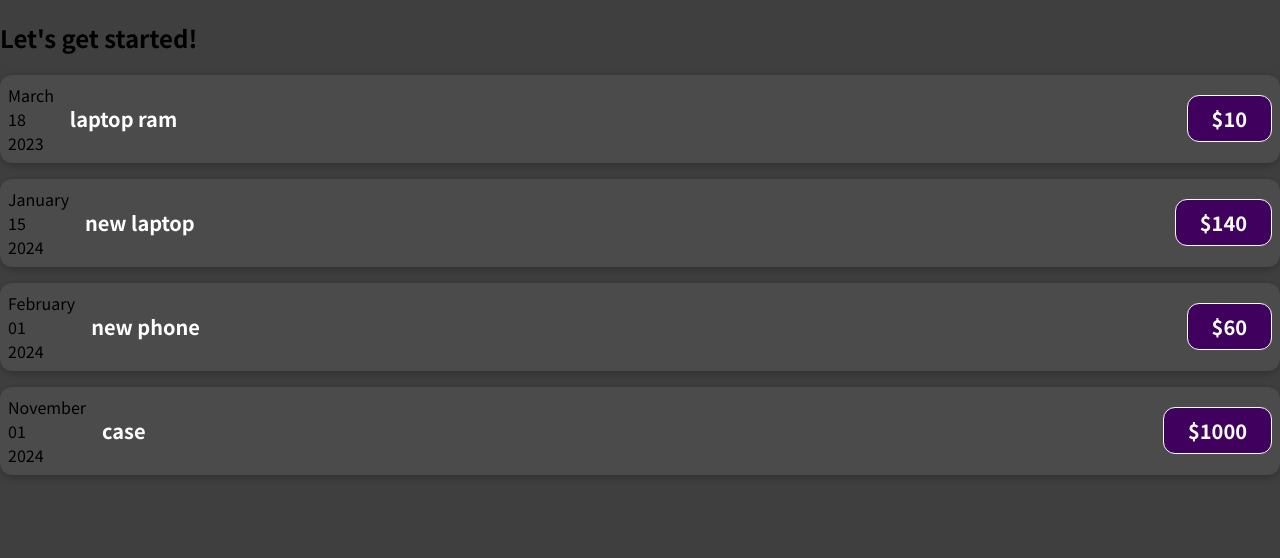
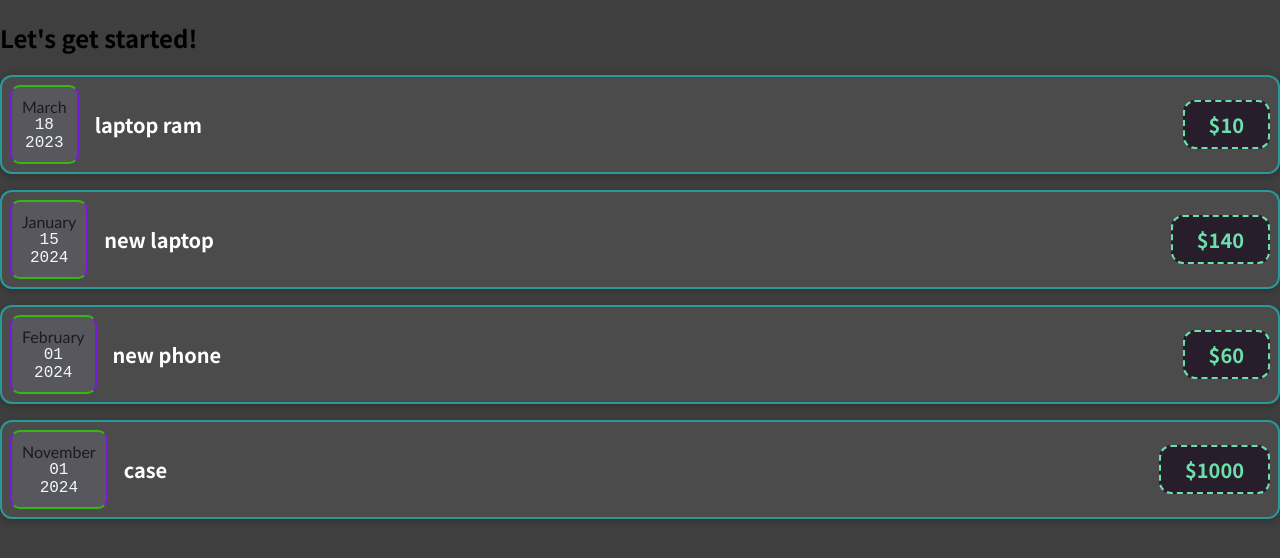
Before and after one commit to Hawkazizi/React-ForLearning, a JavaScript app: page / in a window 1280 px wide. Shown: the top 558 px of the page. Built offline with nearby package versions, Linux system fonts and the light colour scheme.

Commit message:
add some more styling

```diff
--- /dev/null
+++ b/src/components/ExpenseDate.css
@@ -0,0 +1,24 @@
+.date {
+  border-radius: 10px;
+  border: 2px solid rgb(124, 25, 223);
+  border-top: 2px solid rgb(56, 183, 18);
+  border-bottom: 2px solid rgb(56, 183, 18);
+  padding: 10px;
+  text-align: center;
+  background-color: rgb(87, 87, 93);
+}
+
+.date--month {
+  color: rgba(0, 0, 0, 0.684);
+  font-family: "Trebuchet MS", "Lucida Sans Unicode", "Lucida Grande",
+    "Lucida Sans", Arial, sans-serif;
+}
+
+.date--year {
+  color: aliceblue;
+  font-family: "Courier New", Courier, monospace;
+}
+.date--day {
+  font-family: "Courier New", Courier, monospace;
+  color: aliceblue;
+}
--- /dev/null
+++ b/src/components/ExpenseDate.js
@@ -0,0 +1,16 @@
+import "./ExpenseDate.css";
+
+function ExpenseDate(props) {
+  const month = props.date.toLocaleString("en-US", { month: "long" });
+  const day = props.date.toLocaleString("en-US", { day: "2-digit" });
+  const year = props.date.getFullYear();
+  return (
+    <div className="date">
+      <div className="date--month">{month}</div>
+      <div className="date--day">{day}</div>
+      <div className="date--year">{year}</div>
+    </div>
+  );
+}
+
+export default ExpenseDate;
--- a/src/components/ExpenseItem.css
+++ b/src/components/ExpenseItem.css
@@ -5,6 +5,7 @@
   box-shadow: 0 2px 8px rgba(0, 0, 0, 0.25);
   padding: 0.5rem;
   margin: 1rem 0;
+  border: 2px solid rgba(0, 255, 255, 0.436);
   border-radius: 12px;
   background-color: #4b4b4b;
 }
@@ -30,9 +31,9 @@
 .expense-item__price {
   font-size: 1rem;
   font-weight: bold;
-  color: white;
-  background-color: #40005d;
-  border: 1px solid white;
+  color: rgb(108, 224, 170);
+  background-color: #271d2b;
+  border: 2px dashed rgb(108, 224, 170);
   padding: 0.5rem;
   border-radius: 12px;
 }
--- a/src/components/ExpenseItem.js
+++ b/src/components/ExpenseItem.js
@@ -1,17 +1,10 @@
+import ExpenseDate from "./ExpenseDate";
 import "./ExpenseItem.css";
 
 function ExpenseItem(props) {
-  const month = props.date.toLocaleString("en-US", { month: "long" });
-  const day = props.date.toLocaleString("en-US", { day: "2-digit" });
-  const year = props.date.getFullYear();
-
   return (
     <div className="expense-item">
-      <div>
-        <div>{month}</div>
-        <div>{day}</div>
-        <div>{year}</div>
-      </div>
+      <ExpenseDate date={props.date} />
       <div className="expense-item__description">
         <h2>{props.title}</h2>
         <div className="expense-item__price">${props.amount}</div>
```
Also changed, not shown: 1 other file (tests, documents, lock files or other folders).
